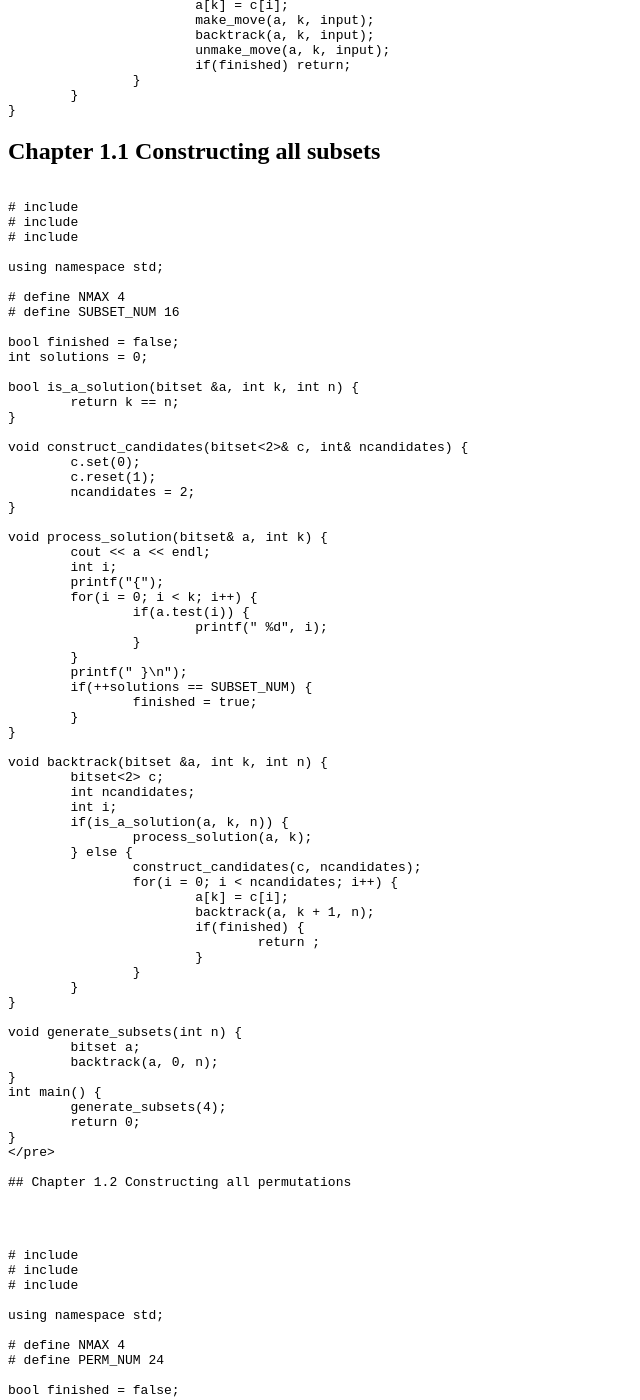
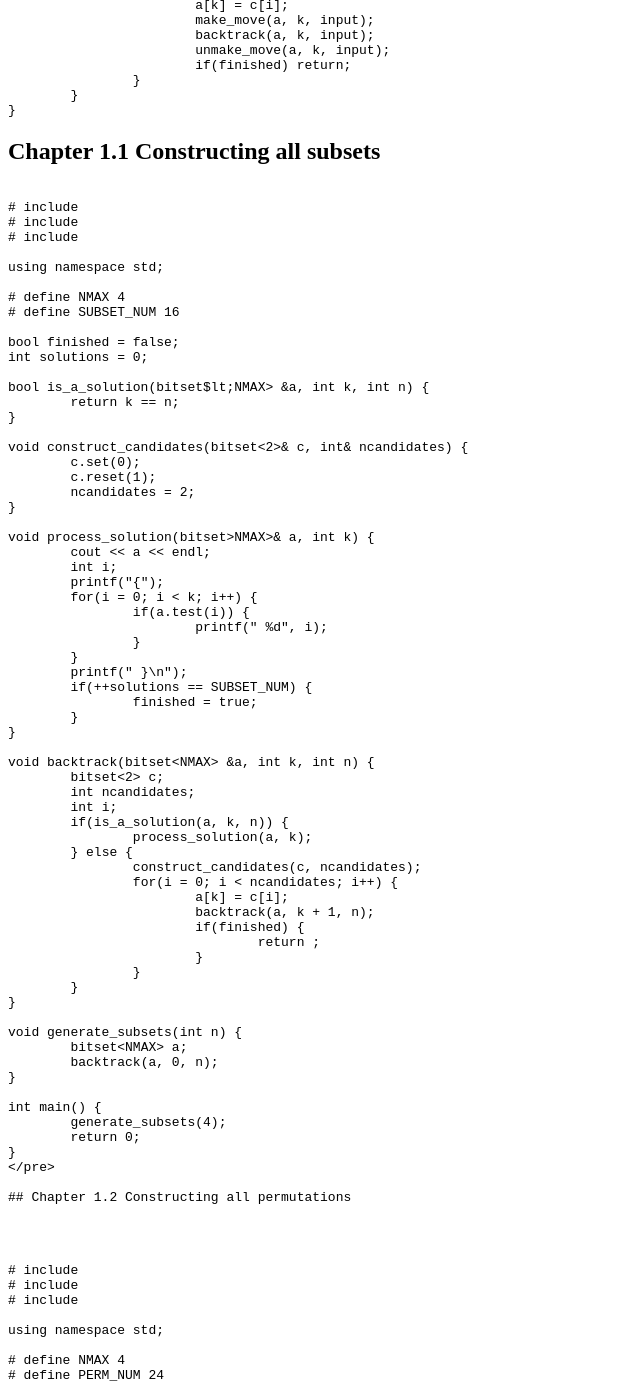
Before and after one commit to wangxinalex/wangxinalex.github.io, a Jekyll site: the page built from _posts/2015-05-11-backtracking.md, in a window 1280 px wide and 1400 px high, scrolled down 536 px. Shown: the whole window, without its empty margins (0-640 px from the left). Built offline with Jekyll 4.4.1, drawn with Linux system fonts in a browser that asks for light colours; comment, search, counter and statistics services are not loaded.

Commit message:
backtracking updated

```diff
--- a/_posts/2015-05-11-backtracking.md
+++ b/_posts/2015-05-11-backtracking.md
@@ -50,17 +50,17 @@
 bool finished = false;
 int solutions = 0;
 
-bool is_a_solution(bitset<NMAX> &a, int k, int n) {
+bool is_a_solution(bitset$lt;NMAX&gt; &a, int k, int n) {
 	return k == n;
 }
 
-void construct_candidates(bitset<2>& c, int& ncandidates) {
+void construct_candidates(bitset&lt;2&gt;& c, int& ncandidates) {
 	c.set(0);
 	c.reset(1);
 	ncandidates = 2;
 }
 
-void process_solution(bitset<NMAX>& a, int k) {
+void process_solution(bitset&gt;NMAX&gt;& a, int k) {
 	cout << a << endl;
 	int i;
 	printf("{");
@@ -75,8 +75,8 @@
 	}
 }
 
-void backtrack(bitset<NMAX> &a, int k, int n) {
-	bitset<2> c;
+void backtrack(bitset&lt;NMAX&gt; &a, int k, int n) {
+	bitset&lt;2&gt; c;
 	int ncandidates;
 	int i;
 	if(is_a_solution(a, k, n)) {
@@ -94,9 +94,10 @@
 }
 
 void generate_subsets(int n) {
-	bitset<NMAX> a;
+	bitset&lt;NMAX&gt; a;
 	backtrack(a, 0, n);
 }
+
 int main() {
 	generate_subsets(4);
 	return 0;
```
